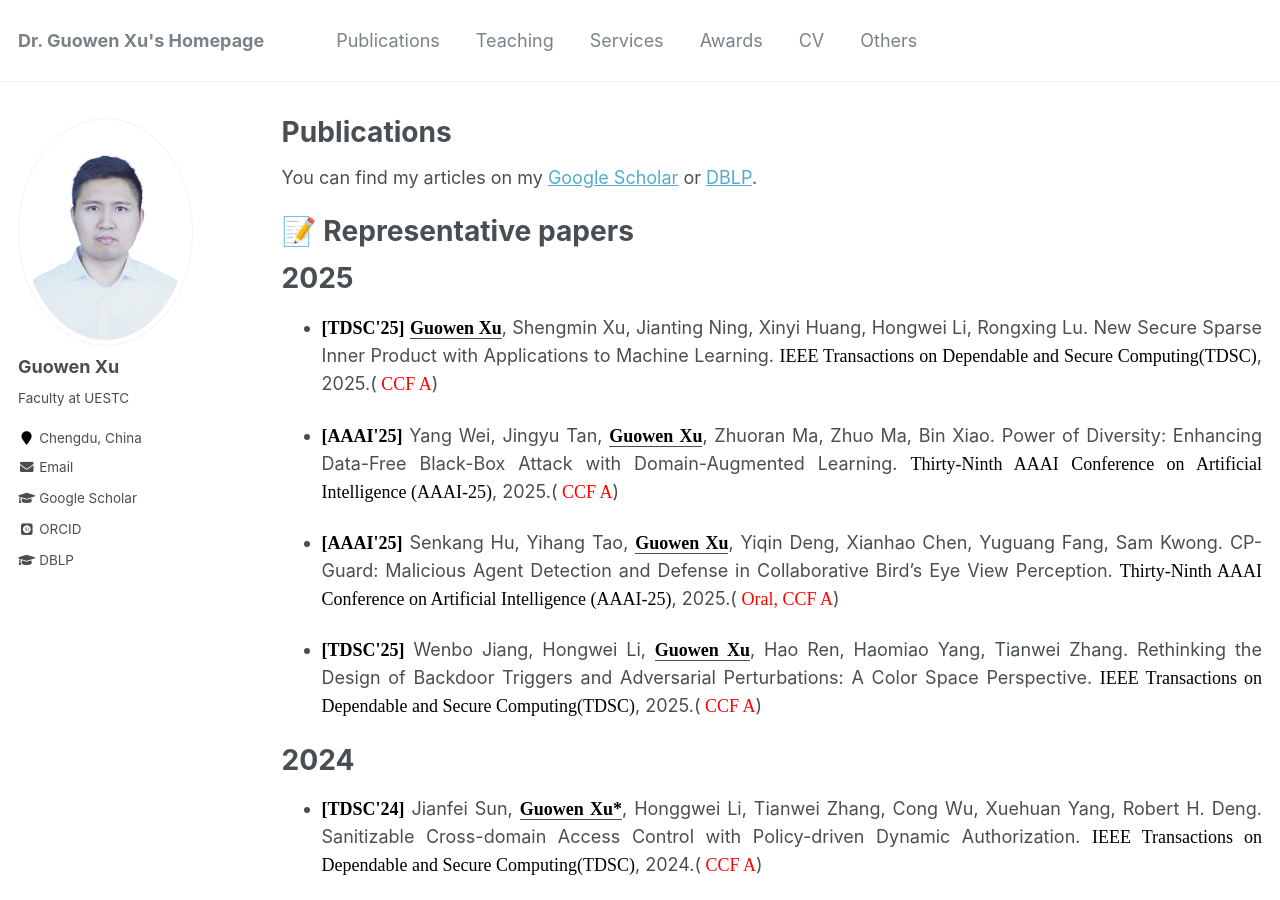
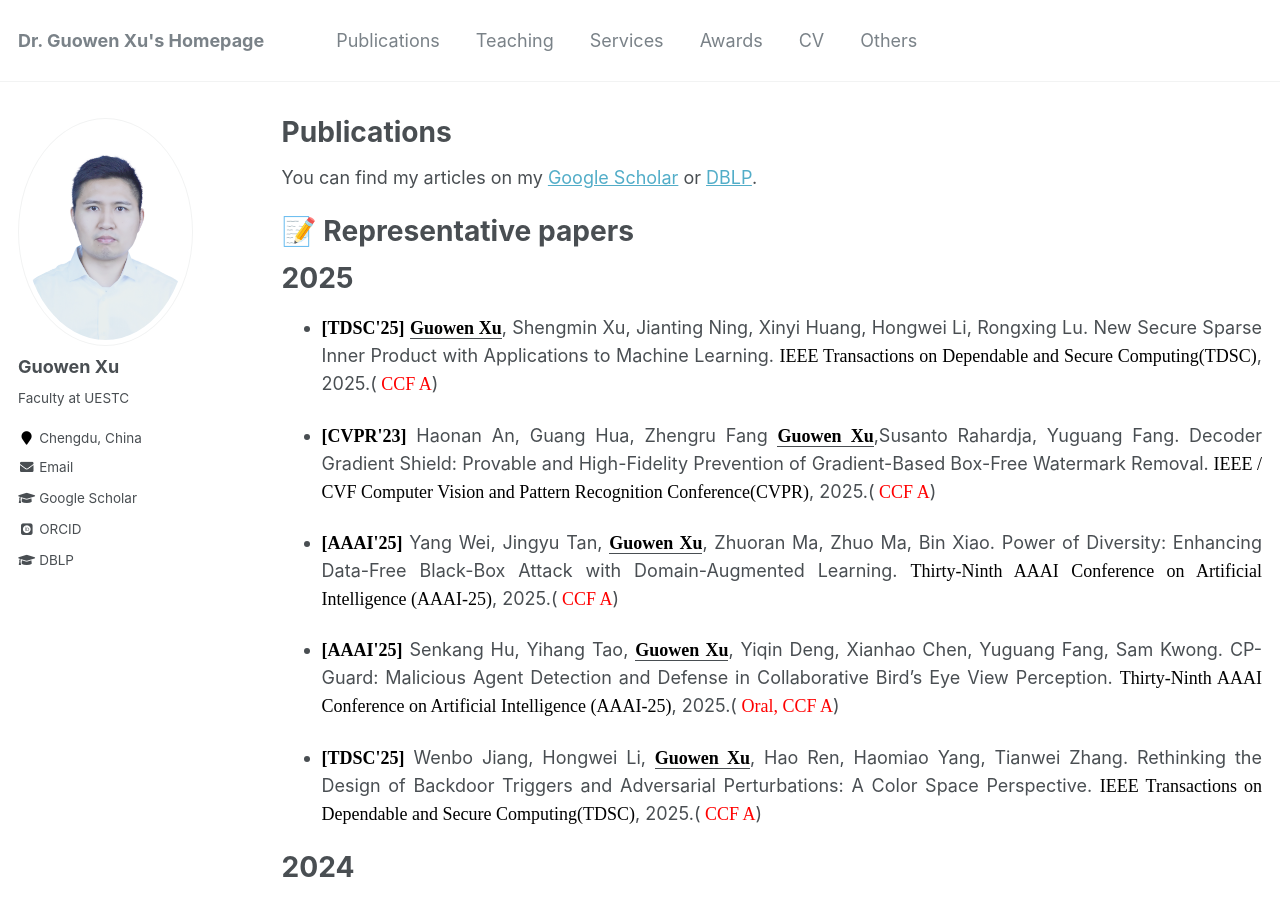
Before and after one commit to Guowen-xu/guowen-xu.github.io, a Jekyll site: the page built from _pages/publications.md, in a window 1280 px wide and 900 px high. Built offline with Jekyll 4.4.1, drawn with Linux system fonts in a browser that asks for light colours; some web fonts are replaced.

Commit message:
Update publications.md

```diff
--- a/_pages/publications.md
+++ b/_pages/publications.md
@@ -13,6 +13,7 @@ You can find my articles on my [Google Scholar](https://scholar.google.com.hk/ci
 
 # 2025
 * <p align="justify"> <b><font face="Times New Roman" color=black size=4> [TDSC'25]</font></b> <u><b><font face="Times New Roman" color=black size=4> Guowen Xu</font></b></u>, Shengmin Xu,  Jianting Ning, Xinyi Huang, Hongwei Li, Rongxing Lu. New Secure Sparse Inner Product with Applications to Machine Learning. <font face="Times New Roman" color=black size=4> IEEE Transactions on Dependable and Secure Computing(TDSC)</font>, 2025.(<font face="Times New Roman" color=red size=4> CCF A</font>)
+* <p align="justify"> <b><font face="Times New Roman" color=black size=4> [CVPR'23]</font></b> Haonan An, Guang Hua, Zhengru Fang <u><b><font face="Times New Roman" color=black size=4> Guowen Xu</font></b></u>,Susanto Rahardja, Yuguang Fang. Decoder Gradient Shield: Provable and High-Fidelity Prevention of Gradient-Based Box-Free Watermark Removal.<font face="Times New Roman" color=black size=4> IEEE / CVF Computer Vision and Pattern Recognition Conference(CVPR)</font>, 2025.(<font face="Times New Roman" color=red size=4> CCF A</font>)
 * <p align="justify"> <b><font face="Times New Roman" color=black size=4> [AAAI'25]</font></b> Yang Wei, Jingyu Tan, <u><b><font face="Times New Roman" color=black size=4> Guowen Xu</font></b></u>, Zhuoran Ma, Zhuo Ma, Bin Xiao. Power of Diversity: Enhancing Data-Free Black-Box Attack with Domain-Augmented Learning. <font face="Times New Roman" color=black size=4> Thirty-Ninth AAAI Conference on Artificial Intelligence (AAAI-25)</font>, 2025.(<font face="Times New Roman" color=red size=4> CCF A</font>)
 
 * <p align="justify"> <b><font face="Times New Roman" color=black size=4> [AAAI'25]</font></b> Senkang Hu, Yihang Tao, <u><b><font face="Times New Roman" color=black size=4> Guowen Xu</font></b></u>, Yiqin Deng, Xianhao Chen, Yuguang Fang, Sam Kwong. CP-Guard: Malicious Agent Detection and Defense in Collaborative Bird’s Eye View Perception. <font face="Times New Roman" color=black size=4> Thirty-Ninth AAAI Conference on Artificial Intelligence (AAAI-25)</font>, 2025.(<font face="Times New Roman" color=red size=4> Oral, CCF A</font>)
```
